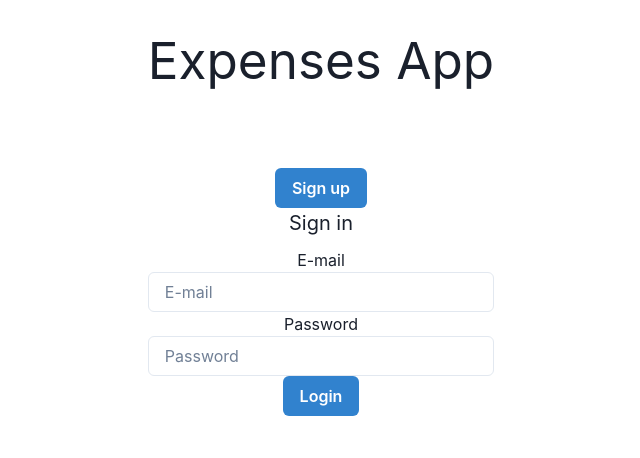
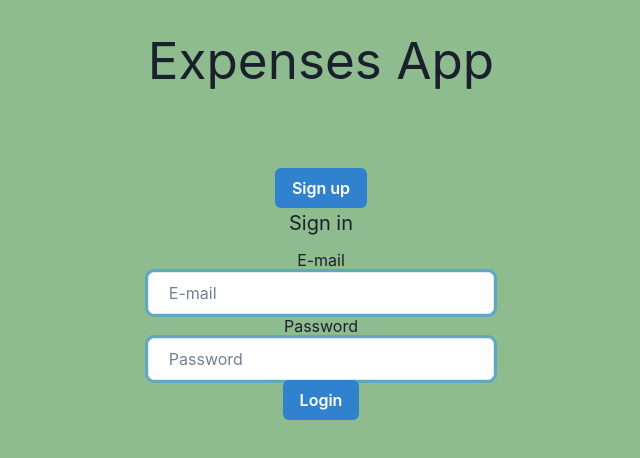
Before and after one commit to magdalsen/epenses-app, a React app: page / in a window 1280 px wide. Shown: the top 458 px of the page, without its empty margins (319-959 px from the left). Built offline with nearby package versions, Linux system fonts and the light colour scheme; no server answers; the HTML template or start-up script is replaced by a standard one.

Commit message:
add button login style

```diff
--- a/src/App.css
+++ b/src/App.css
@@ -1,3 +1,7 @@
+.chakra-ui-light {
+  background-color: darkseagreen;
+}
+
 #root {
   max-width: 1280px;
   margin: 0 auto;
--- a/src/components/LoggedIn.module.css
+++ b/src/components/LoggedIn.module.css
@@ -2,13 +2,14 @@
     border: 1px solid;
     border-radius: 10px;
     border-color: pink;
+    margin: 10px 0 10px 0;
 }
 
 .expenseBox_container {
     display: flex;
+    flex-wrap: wrap;
     flex-direction: row;
-    flex-wrap: wrap;
-    align-items: flex-start;
+    justify-content: space-evenly;
 }
 
 .boxAvailable {
--- a/src/components/common/Inputs.tsx
+++ b/src/components/common/Inputs.tsx
@@ -3,6 +3,6 @@ import { UseFormRegisterReturn } from "react-hook-form";
 
 export const InputField = ({value}:{value: {register: UseFormRegisterReturn; type: string; text: string;}}) => {
     return (
-        <Input {...value.register} type={value.type} placeholder={value.text} />
+        <Input {...value.register} type={value.type} placeholder={value.text} boxShadow='outline' p='5' rounded='md' bg='white' />
     )
 }
```
